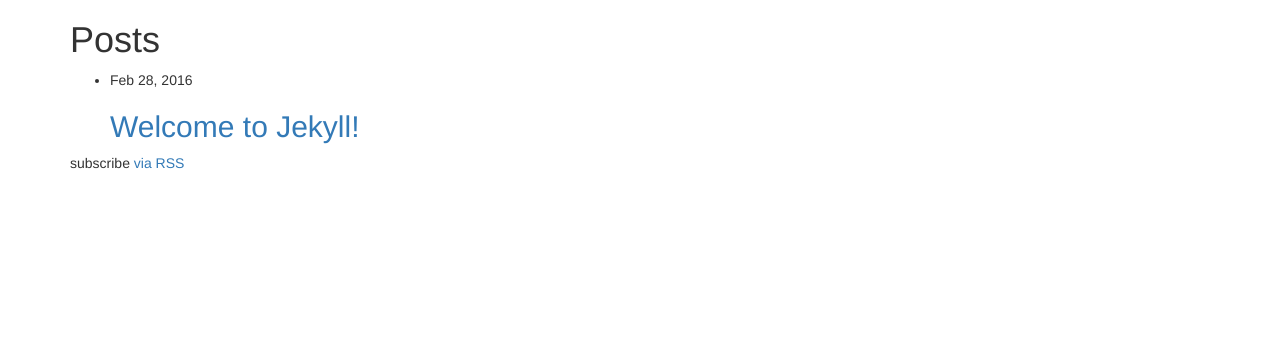
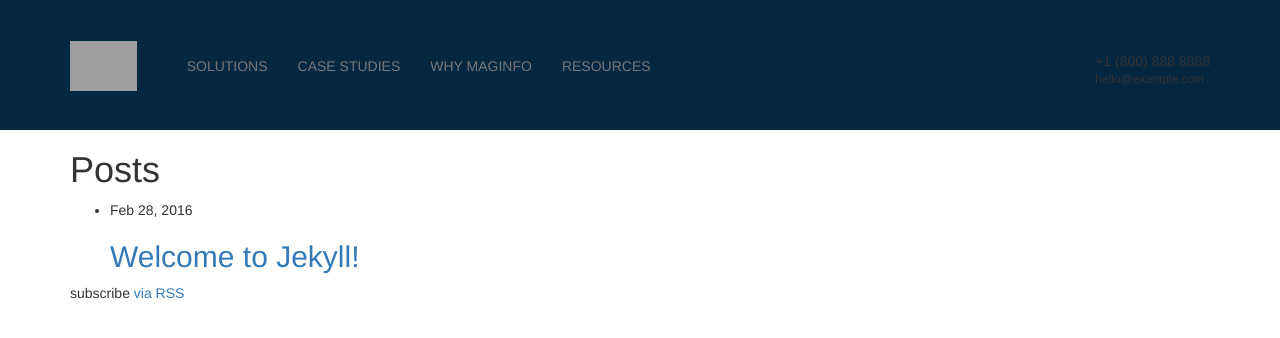
Before and after one commit to fiftin/fiftin.github.io, a Jekyll site: the page built from index.html, in a window 1280 px wide. Shown: the top 338 px of the page. Built offline with Jekyll 4.4.1, drawn with Linux system fonts in a browser that asks for light colours; grey boxes are pictures that could not be loaded.

Commit message:
feat: header

```diff
--- a/_includes/header.html
+++ b/_includes/header.html
@@ -1,2 +1,34 @@
 <header class="site-header">
+  <nav class="navbar navbar-default site-header_havbar">
+    <div class="container">
+      <div class="navbar-header">
+        <button type="button" class="navbar-toggle collapsed" data-toggle="collapse" data-target="#bs-example-navbar-collapse-1" aria-expanded="false">
+          <span class="sr-only">Toggle navigation</span>
+          <span class="icon-bar"></span>
+          <span class="icon-bar"></span>
+          <span class="icon-bar"></span>
+        </button>
+        <a class="site-header_brand navbar-brand" href="#">
+          <img class="site-header_img" alt="Logo" src="img/logo.svg">
+        </a>
+      </div>
+
+      <div class="collapse navbar-collapse" id="bs-example-navbar-collapse-1">
+        <ul class="nav navbar-nav">
+          <li class="site-header_menu-item"><a href="#">Solutions</a></li>
+          <li class="site-header_menu-item"><a href="#">Case Studies</a></li>
+          <li class="site-header_menu-item"><a href="#">Why Maginfo</a></li>
+          <li class="site-header_menu-item"><a href="#">Resources</a></li>
+          <li role="separator" class="divider"></li>
+        </ul>
+
+        <ul class="nav navbar-nav navbar-right">
+          <li>
+            <div class="site-header_phone">+1 (800) 888 8888</div>
+            <div class="site-header_email">hello@example.com</div>
+          </li>
+        </ul>
+      </div>
+    </div>
+  </nav>
 </header>
--- a/_sass/_header.scss
+++ b/_sass/_header.scss
@@ -0,0 +1,46 @@
+@import "../vendor/bootstrap/stylesheets/bootstrap/variables";
+
+$site-header-color: #052842;
+
+$header-height: 130px;
+$havbar-height: 50px;
+$img-height: $havbar-height;
+
+.site-header {
+  background: $site-header-color;
+  height: $header-height;
+  padding-top:  ($header-height - $havbar-height) / 2;
+  padding-bottom:  ($header-height - $havbar-height) / 2;
+}
+
+.site-header_havbar {
+  background: transparent;
+  border-color: transparent;
+  border-radius: 0;
+  margin-bottom: 0px;
+  height: $havbar-height;
+}
+
+.site-header_img {
+  height: $img-height;
+}
+
+.site-header_brand {
+  margin-top: ($havbar-height - $img-height) / 2;
+  padding-top: 0;
+  padding-bottom: 0;
+  margin-bottom: 0;
+  margin-right: 20px;
+}
+
+.site-header_menu-item {
+  text-transform: uppercase;
+}
+
+.site-header_phone {
+  padding-top: 10px;
+}
+
+.site-header_email {
+  font-size: $font-size-small;
+}
```
